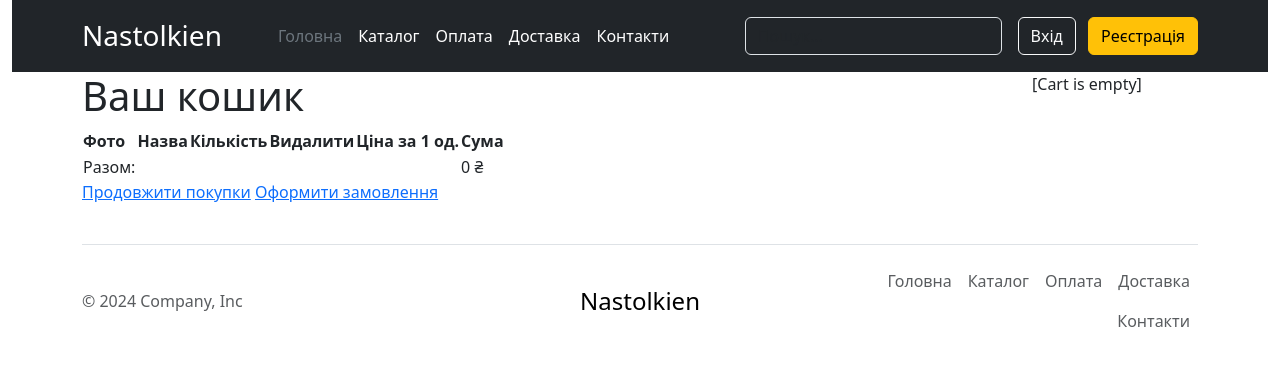
After one commit to roman-yatsenko/python-web-store-2024, a Django app: page /cart/ in a window 1280 px wide. The commit adds this page. Shown: the top 366 px of the page. Run offline with Django 5.2, Linux system fonts and the light colour scheme.

Commit message:
Add cart template

```diff
--- a/cart/cart.py
+++ b/cart/cart.py
@@ -49,7 +49,7 @@ class Cart:
             cart[str(product.id)]['product'] = product
         for item in cart.values():
             item['price'] = Decimal(item['price'])
-            item['total_price'] = item['price'] * item['quaantity']
+            item['total_price'] = item['price'] * item['quantity']
             yield item
 
     def __len__(self):
--- /dev/null
+++ b/cart/templates/cart/detail.html
@@ -0,0 +1,54 @@
+{% extends "shop/base.html" %}
+{% load static %}
+
+{% block title %}
+    Ваш кошик
+{% endblock  %}
+
+{% block content %}
+  <h1>Ваш кошик</h1>
+  <table>
+    <thead>
+      <tr>
+        <th>Фото</th>
+        <th>Назва</th>
+        <th>Кількість</th>
+        <th>Видалити</th>
+        <th>Ціна за 1 од.</th>
+        <th>Сума</th>
+      </tr>
+    </thead>
+    <tbody>
+      {% for item in cart %}
+        {% with product=item.product %}
+          <tr>
+            <td>
+              <a href="{{ product.get_absolute_url }}">
+                <img src="{% if product.image %}{{ product.image.url }}{% else %}{% static 'img/no_image.png' %}{% endif %}" width="200">
+              </a>
+            </td>
+            <td>{{ product.name }}</td>
+            <td>{{ item.quantity }}</td>
+            <td>
+              <form action="{% url 'cart:cart_remove' product.id %}" method="post">
+                <input type="submit" value="Видалити">
+                {% csrf_token %}
+              </form>
+            </td>
+            <td>{{ item.price }}</td>
+            <td>{{ item.total_price }}</td>
+          </tr>
+        {% endwith %}
+      {% endfor %}
+      <tr>
+        <td>Разом:</td>
+        <td colspan="4"></td>
+        <td>{{ cart.get_total_price }} ₴</td>
+      </tr>
+    </tbody>
+  </table>
+  <p>
+    <a href="{% url 'shop:product_list' %}">Продовжити покупки</a>
+    <a href="#">Оформити замовлення</a>
+  </p>
+{% endblock content %}
--- a/shop/templates/shop/product/detail.html
+++ b/shop/templates/shop/product/detail.html
@@ -22,6 +22,11 @@
       <p class="h5 text-center">
         <span class="border border-warning border-2 rounded p-2">{{ product.price }} ₴</span>
       </p>
+      <form action="{% url 'cart:cart_add' product.id%}" method="post">
+        {% csrf_token %}
+        {{ cart_product_form }}
+        <input type="submit" value="Купити">
+      </form>
     </div>
     <div class="col-6">{{ product.description|markdown }}</div>
   </div>
--- a/shop/views.py
+++ b/shop/views.py
@@ -1,5 +1,7 @@
 from django.http import HttpRequest, HttpResponse
 from django.shortcuts import get_object_or_404, render
+
+from cart.forms import CartAddProductForm
 
 from .models import Category, Product
 
@@ -24,4 +26,5 @@ def product_list(request: HttpRequest, category_slug: str=None) -> HttpResponse:
 def product_detail(request: HttpRequest, id: int, slug: str) -> HttpResponse:
     """View для одного товару"""
     product = get_object_or_404(Product, id=id, slug=slug, available=True)
-    return render(request, 'shop/product/detail.html', {'product': product})
+    cart_product_form = CartAddProductForm()
+    return render(request, 'shop/product/detail.html', {'product': product, 'cart_product_form': cart_product_form})
```
